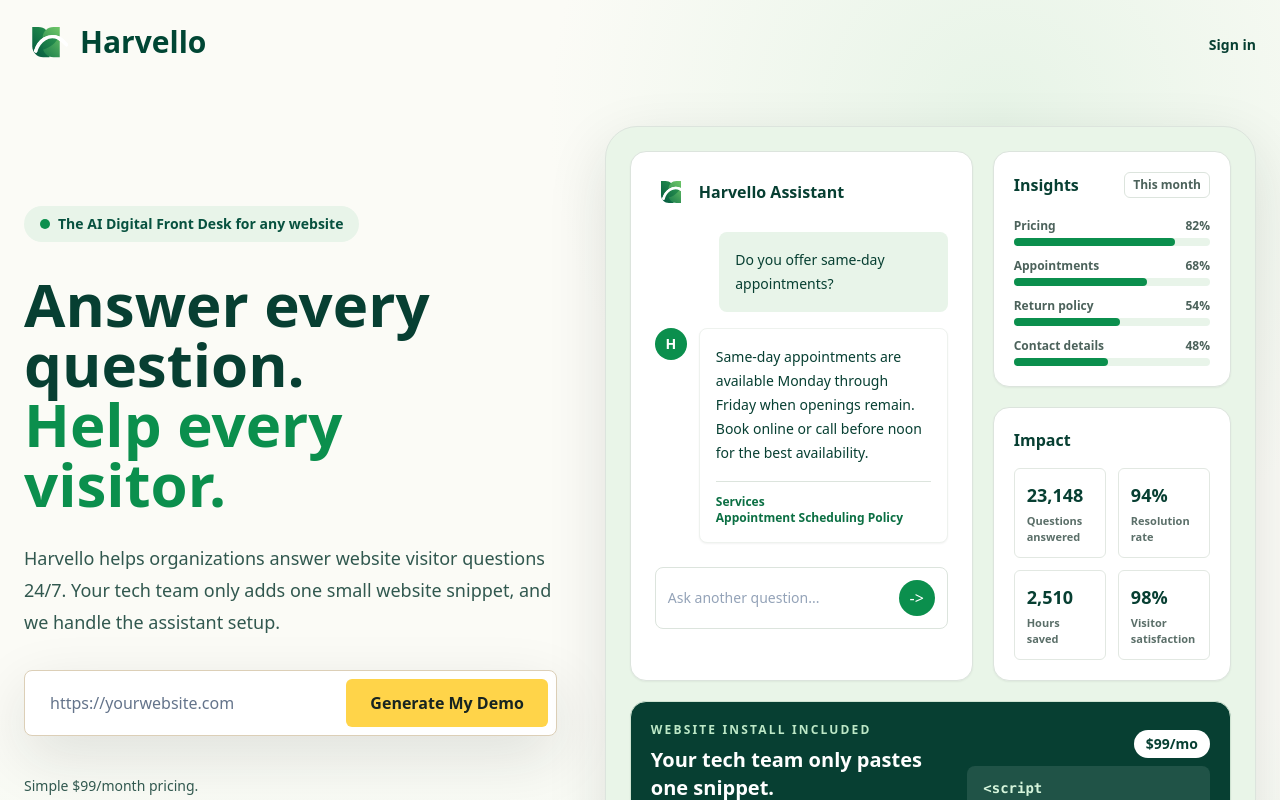
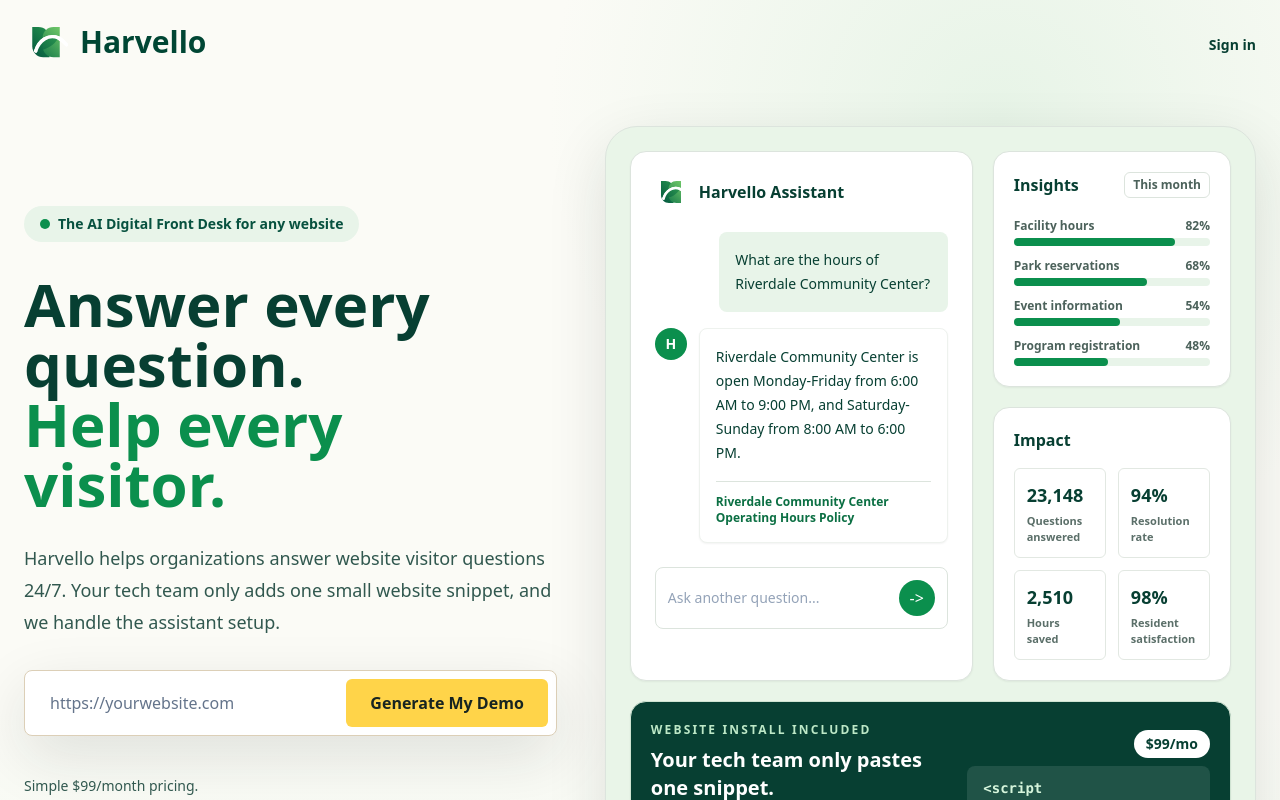
Before and after one commit to CarlyCa/Harvello, a Next.js app: page / in a window 1280 px wide. Shown: the top 800 px of the page. Built offline with nearby package versions, Linux system fonts and the light colour scheme; no server answers.

Commit message:
Restore park district homepage example

```diff
--- a/app/page.tsx
+++ b/app/page.tsx
@@ -113,16 +113,16 @@
               <p className="font-black text-[#073f32]">Harvello Assistant</p>
             </div>
             <div className="mt-6 ml-auto max-w-[78%] rounded-lg bg-[#e8f4e9] p-4 text-sm leading-6 text-[#073f32]">
-              Do you offer same-day appointments?
+              What are the hours of Riverdale Community Center?
             </div>
             <div className="mt-4 flex gap-3">
               <div className="grid h-8 w-8 shrink-0 place-items-center rounded-full bg-[#0b8f4d] text-sm font-black text-white">H</div>
               <div className="rounded-lg border border-[#eef2ee] bg-white p-4 text-sm leading-6 text-[#073f32] shadow-sm">
-                Same-day appointments are available Monday through Friday when openings remain. Book online or call before noon for the best availability.
+                Riverdale Community Center is open Monday-Friday from 6:00 AM to 9:00 PM, and Saturday-Sunday from 8:00 AM to 6:00 PM.
                 <div className="mt-4 border-t border-[#dce4dd] pt-3 text-xs font-bold text-[#0b6f43]">
-                  Services
+                  Riverdale Community Center
                   <br />
-                  Appointment Scheduling Policy
+                  Operating Hours Policy
                 </div>
               </div>
             </div>
@@ -140,10 +140,10 @@
               </div>
               <div className="mt-5 space-y-3">
                 {[
-                  ["Pricing", "82%"],
-                  ["Appointments", "68%"],
-                  ["Return policy", "54%"],
-                  ["Contact details", "48%"]
+                  ["Facility hours", "82%"],
+                  ["Park reservations", "68%"],
+                  ["Event information", "54%"],
+                  ["Program registration", "48%"]
                 ].map(([label, width]) => (
                   <div key={label}>
                     <div className="flex justify-between text-xs font-bold text-[#4c625b]">
@@ -165,7 +165,7 @@
                   ["23,148", "Questions answered"],
                   ["94%", "Resolution rate"],
                   ["2,510", "Hours saved"],
-                  ["98%", "Visitor satisfaction"]
+                  ["98%", "Resident satisfaction"]
                 ].map(([value, label]) => (
                   <div key={label} className="rounded-md border border-[#e2e8e2] p-3">
                     <p className="text-lg font-black text-[#073f32]">{value}</p>
```
